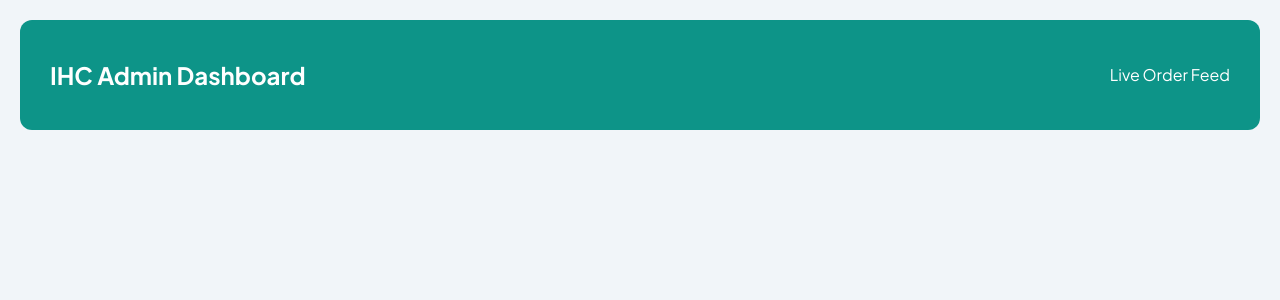
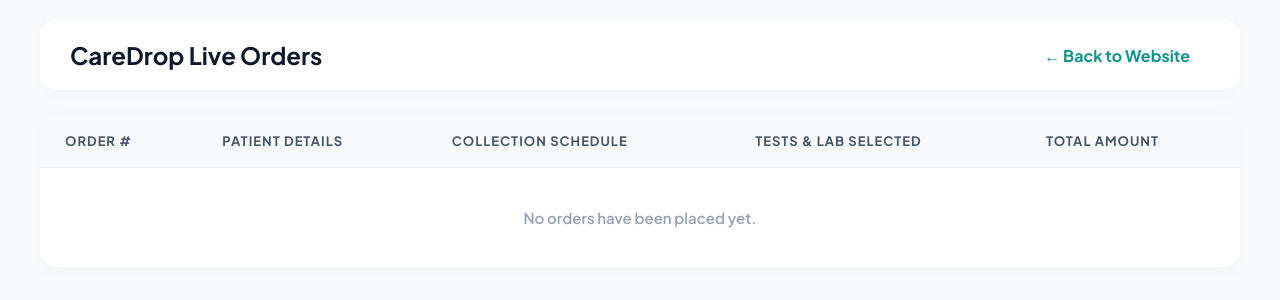
Before and after one commit to lab81617-del/caredrop-website, a Flask app: page /admin in a window 1280 px wide. Shown: the top 300 px of the page. Run offline with Flask 3, Linux system fonts and the light colour scheme; a user stored in the database is signed in; data that the repository does not hold is empty; some libraries are stand-ins or nearby versions.

Commit message:
Update admin.html

```diff
--- a/templates/admin.html
+++ b/templates/admin.html
@@ -3,50 +3,74 @@
 <head>
     <meta charset="UTF-8">
     <meta name="viewport" content="width=device-width, initial-scale=1.0">
-    <title>CareDrop Admin Portal</title>
+    <title>Admin Dashboard | CareDrop</title>
     <link href="https://fonts.googleapis.com/css2?family=Plus+Jakarta+Sans:wght@400;600;700&display=swap" rel="stylesheet">
     <style>
-        body { font-family: 'Plus Jakarta Sans', sans-serif; background: #F1F5F9; margin: 0; padding: 20px; color: #0F172A; }
-        .header { background: #0D9488; color: white; padding: 20px 30px; border-radius: 12px; display: flex; justify-content: space-between; align-items: center; margin-bottom: 30px; }
-        .order-card { background: white; padding: 20px; border-radius: 12px; box-shadow: 0 4px 6px rgba(0,0,0,0.05); margin-bottom: 20px; border-left: 5px solid #0D9488; }
-        .order-header { display: flex; justify-content: space-between; border-bottom: 1px solid #E2E8F0; padding-bottom: 10px; margin-bottom: 15px; }
-        .patient-details { display: flex; gap: 40px; margin-bottom: 15px; }
-        .detail-box span { display: block; font-size: 12px; color: #64748B; text-transform: uppercase; font-weight: 700; margin-bottom: 3px;}
-        .detail-box strong { font-size: 15px; }
-        .test-list { background: #F8FAFC; padding: 10px 15px; border-radius: 8px; border: 1px solid #E2E8F0; }
-        .test-item { display: flex; justify-content: space-between; font-size: 14px; margin-bottom: 5px; }
-        .total { text-align: right; font-size: 18px; font-weight: 800; color: #0D9488; margin-top: 10px; }
+        body { font-family: 'Plus Jakarta Sans', sans-serif; background: #F8FAFC; margin: 0; padding: 20px; }
+        .container { max-width: 1200px; margin: 0 auto; }
+        .header { display: flex; justify-content: space-between; align-items: center; background: white; padding: 20px 30px; border-radius: 16px; box-shadow: 0 4px 15px rgba(0,0,0,0.03); margin-bottom: 25px; }
+        .header h1 { margin: 0; color: #0F172A; font-size: 24px; font-weight: 800; }
+
+        .card { background: white; padding: 0; border-radius: 16px; box-shadow: 0 4px 15px rgba(0,0,0,0.03); overflow: hidden; }
+        table { width: 100%; border-collapse: collapse; text-align: left; }
+        th, td { padding: 18px 25px; border-bottom: 1px solid #F1F5F9; }
+        th { background: #F8FAFC; font-weight: 700; color: #475569; font-size: 13px; text-transform: uppercase; letter-spacing: 1px; }
+        td { color: #0F172A; font-size: 15px; }
+        tr:last-child td { border-bottom: none; }
+
+        .badge { background: #CCFBF1; color: #0F766E; padding: 6px 12px; border-radius: 8px; font-size: 12px; font-weight: 700; display: inline-block; margin-bottom: 5px; }
+        .btn-logout { background: #EF4444; color: white; padding: 10px 20px; border-radius: 8px; text-decoration: none; font-weight: 700; font-size: 14px; }
     </style>
 </head>
 <body>
-    <div class="header">
-        <h2>IHC Admin Dashboard</h2>
-        <div>Live Order Feed</div>
-    </div>
+    <div class="container">
+        <div class="header">
+            <h1>CareDrop Live Orders</h1>
+            <div>
+                <a href="/" style="text-decoration: none; color: #0D9488; font-weight: 700; margin-right: 20px;">&larr; Back to Website</a>
+            </div>
+        </div>
 
-    {% for order in orders %}
-    <div class="order-card">
-        <div class="order-header">
-            <h3>Order #{{ order.id }}</h3>
-            <span style="background: #FEF3C7; color: #D97706; padding: 5px 12px; border-radius: 20px; font-size: 12px; font-weight: 700;">Action Required</span>
-        </div>
-        <div class="patient-details">
-            <div class="detail-box"><span>Patient Name</span><strong>{{ order.patient_name }}</strong></div>
-            <div class="detail-box"><span>Phone Number</span><strong>{{ order.phone }}</strong></div>
-            <div class="detail-box"><span>Collection Slot</span><strong>{{ order.collection_date }} | {{ order.time_slot }}</strong></div>
-            <div class="detail-box"><span>Address</span><strong>{{ order.address }}</strong></div>
-        </div>
-        <div class="test-list">
-            <div style="font-size: 12px; color: #64748B; font-weight: 700; margin-bottom: 8px;">TESTS TO COLLECT:</div>
-            {% for item in order.items %}
-                <div class="test-item">
-                    <span>🧪 {{ item.test_name }} <em style="color:#94A3B8;">(Send to: {{ item.lab_name }})</em></span>
-                    <strong>₹{{ item.price }}</strong>
-                </div>
-            {% endfor %}
-            <div class="total">Total to Collect: ₹{{ order.total_amount }}</div>
+        <div class="card">
+            <table>
+                <thead>
+                    <tr>
+                        <th>Order #</th>
+                        <th>Patient Details</th>
+                        <th>Collection Schedule</th>
+                        <th>Tests & Lab Selected</th>
+                        <th>Total Amount</th>
+                    </tr>
+                </thead>
+                <tbody>
+                    {% for order in orders %}
+                    <tr>
+                        <td style="font-weight: 800; color: #0D9488; font-size: 18px;">#{{ order.id }}</td>
+                        <td>
+                            <div style="font-weight: 700; margin-bottom: 4px;">{{ order.patient_name }}</div>
+                            <div style="font-size: 13px; color: #64748B;">Booked by: {{ order.booked_by }}</div>
+                            <div style="font-size: 13px; color: #64748B;">📞 {{ order.phone }}</div>
+                        </td>
+                        <td>
+                            <div style="font-weight: 700; margin-bottom: 4px;">{{ order.collection_date }}</div>
+                            <div style="font-size: 13px; color: #0F766E; font-weight: 600; margin-bottom: 4px;">{{ order.time_slot }}</div>
+                            <div style="font-size: 13px; color: #64748B;">📍 {{ order.address }}</div>
+                        </td>
+                        <td>
+                            {% for item in order.items %}
+                                <div class="badge">{{ item.test_name }} ({{ item.lab_name }})</div><br>
+                            {% endfor %}
+                        </td>
+                        <td style="font-weight: 800; font-size: 18px;">₹{{ order.total_amount }}</td>
+                    </tr>
+                    {% else %}
+                    <tr>
+                        <td colspan="5" style="text-align: center; padding: 40px; color: #94A3B8; font-weight: 600;">No orders have been placed yet.</td>
+                    </tr>
+                    {% endfor %}
+                </tbody>
+            </table>
         </div>
     </div>
-    {% endfor %}
 </body>
 </html>
```
